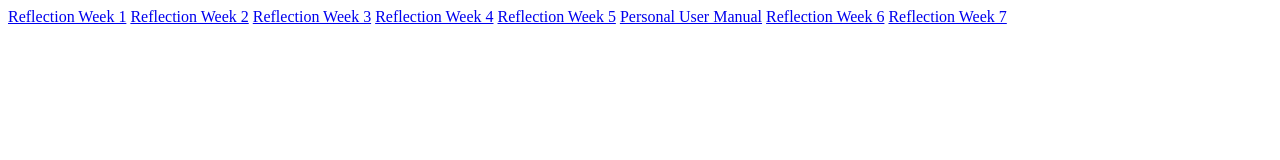
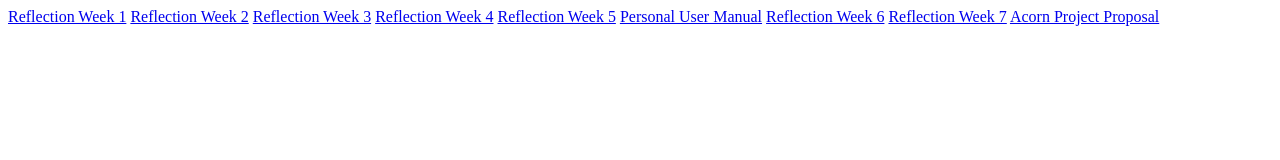
Before and after one commit to flemin11/CSE-170-Tech-Teamwork, a plain HTML site: page index.html in a window 1280 px wide. Drawn offline with Linux system fonts and the light colour scheme.

Commit message:
Update index.html

```diff
--- a/index.html
+++ b/index.html
@@ -9,5 +9,6 @@
   <a href="./personalusermanual3.docx"> Personal User Manual</a>
     <a href="./reflectionw6.docx"> Reflection Week 6</a>
   <a href="./reflectionw7.docx"> Reflection Week 7</a>
+  <a href="./acorn_project.docx"> Acorn Project Proposal</a>
    </body>
 </html>
```
